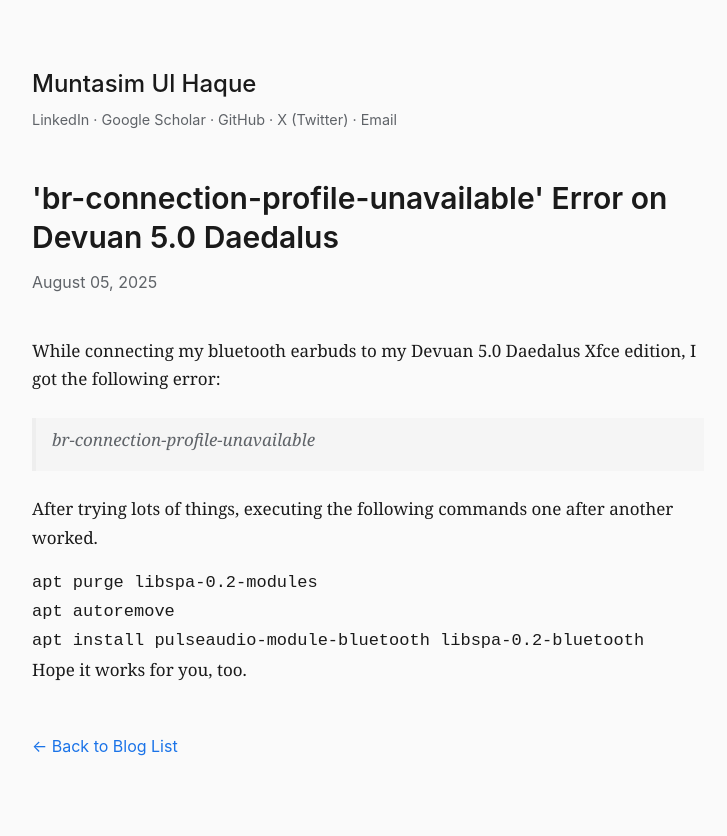
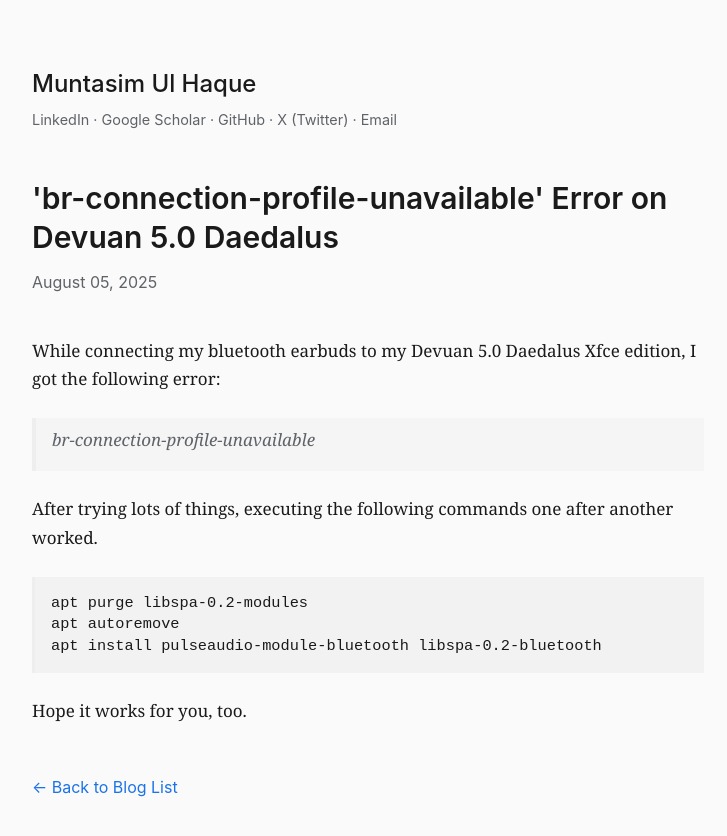
Before and after one commit to muntasimulhaque/muntasimulhaque.github.io, a Jekyll site: the page built from _posts/2025-08-05-br-connection-profile-unavailable.md, in a window 1280 px wide. Shown: the top 836 px of the page, without its empty margins (272-999 px from the left). Built offline with Jekyll 4.4.1, drawn with Linux system fonts in a browser that asks for light colours.

Commit message:
Update style.css

```diff
--- a/assets/css/style.css
+++ b/assets/css/style.css
@@ -108,6 +108,23 @@
 .post-date {
   color: var(--color-muted);
   margin-bottom: 2.5rem;
+}
+
+/* Add this after your .post-date styles */
+.post pre {
+  background: rgba(0,0,0,0.03);
+  border-left: 3px solid var(--color-border);
+  padding: 1rem;
+  overflow-x: auto;
+  margin: 1.5rem 0; /* This adds space above and below */
+  font-family: monospace;
+  font-size: 0.9em;
+  line-height: 1.4;
+}
+
+/* Ensure paragraphs after code blocks have proper spacing */
+.post pre + p {
+  margin-top: 1.5rem;
 }
 
 .navigation-links {
```
